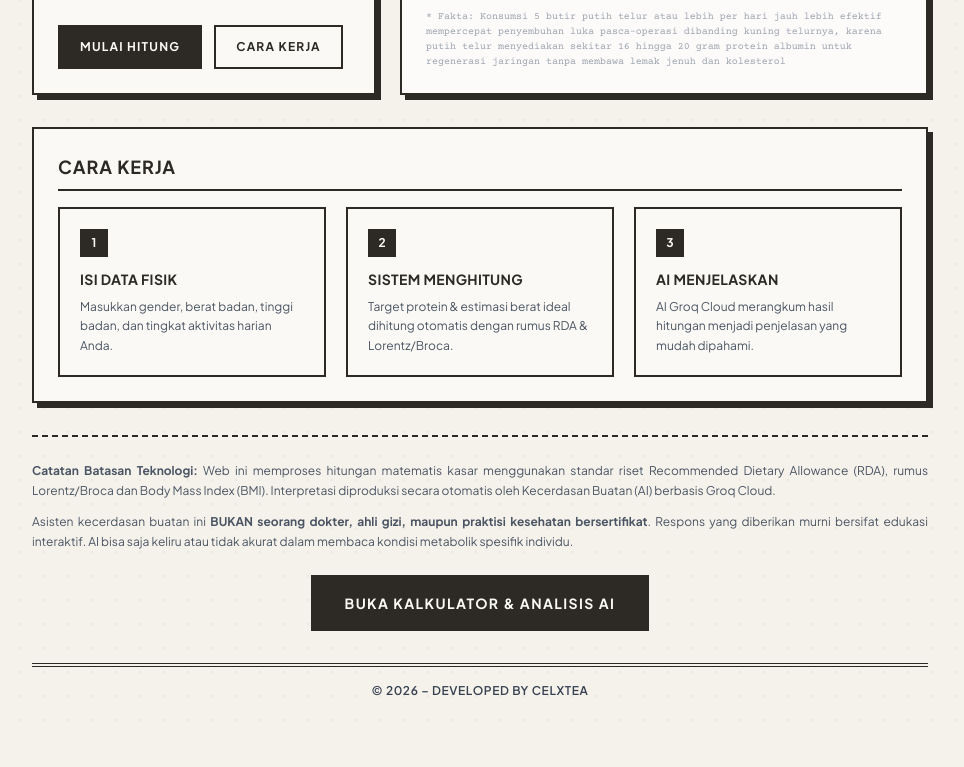
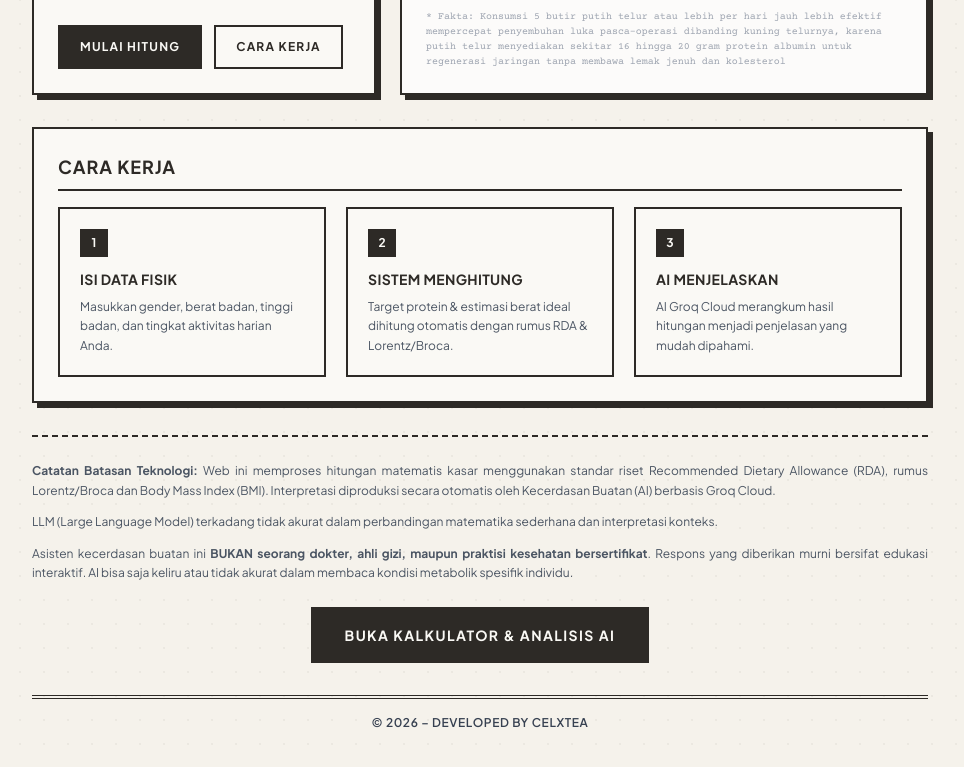
Before and after one commit to Celxteaa/proteica, a website: page public/index.html in a window 1280 px wide. Shown: the part 516-1283 px from the top of the page, without its empty margins (160-1124 px from the left). Before the commit the page ends 1255 px from the top, so only its background shows below. Drawn offline with nearby package versions, Linux system fonts and the light colour scheme.

Commit message:
Enhance disclaimer with LLM accuracy note
Added disclaimer about LLM accuracy in mathematical comparisons.

```diff
--- a/public/index.html
+++ b/public/index.html
@@ -167,6 +167,7 @@
             <!-- Disclaimer -->
             <footer class="border-t-2 border-dashed border-[#2d2a26] pt-6 mb-6 text-xs text-gray-600 space-y-3 text-justify">
                 <p class="leading-relaxed"><strong>Catatan Batasan Teknologi:</strong> Web ini memproses hitungan matematis kasar menggunakan standar riset Recommended Dietary Allowance (RDA), rumus Lorentz/Broca dan Body Mass Index (BMI). Interpretasi diproduksi secara otomatis oleh Kecerdasan Buatan (AI) berbasis Groq Cloud.</p>
+                <p class="leading-relaxed">LLM (Large Language Model) terkadang tidak akurat dalam perbandingan matematika sederhana dan interpretasi konteks.</p>
                 <p class="leading-relaxed">Asisten kecerdasan buatan ini <strong>BUKAN seorang dokter, ahli gizi, maupun praktisi kesehatan bersertifikat</strong>. Respons yang diberikan murni bersifat edukasi interaktif. AI bisa saja keliru atau tidak akurat dalam membaca kondisi metabolik spesifik individu.</p>
             </footer>
 
@@ -265,6 +266,7 @@
             <!-- Disclaimer -->
             <footer class="border-t-2 border-dashed border-[#2d2a26] pt-6 text-xs text-gray-600 space-y-3 text-justify">
                 <p class="leading-relaxed"><strong>Catatan Batasan Teknologi:</strong> Web ini memproses hitungan matematis kasar menggunakan standar riset Recommended Dietary Allowance (RDA), rumus Lorentz/Broca dan Body Mass Index (BMI). Interpretasi diproduksi secara otomatis oleh Kecerdasan Buatan (AI) berbasis Groq Cloud.</p>
+                <p class="leading-relaxed">LLM (Large Language Model) terkadang tidak akurat dalam perbandingan matematika sederhana dan interpretasi konteks.</p>
                 <p class="leading-relaxed">Asisten kecerdasan buatan ini <strong>BUKAN seorang dokter, ahli gizi, maupun praktisi kesehatan bersertifikat</strong>. Respons yang diberikan murni bersifat edukasi interaktif. AI bisa saja keliru atau tidak akurat dalam membaca kondisi metabolik spesifik individu.</p>
             </footer>
 
```
